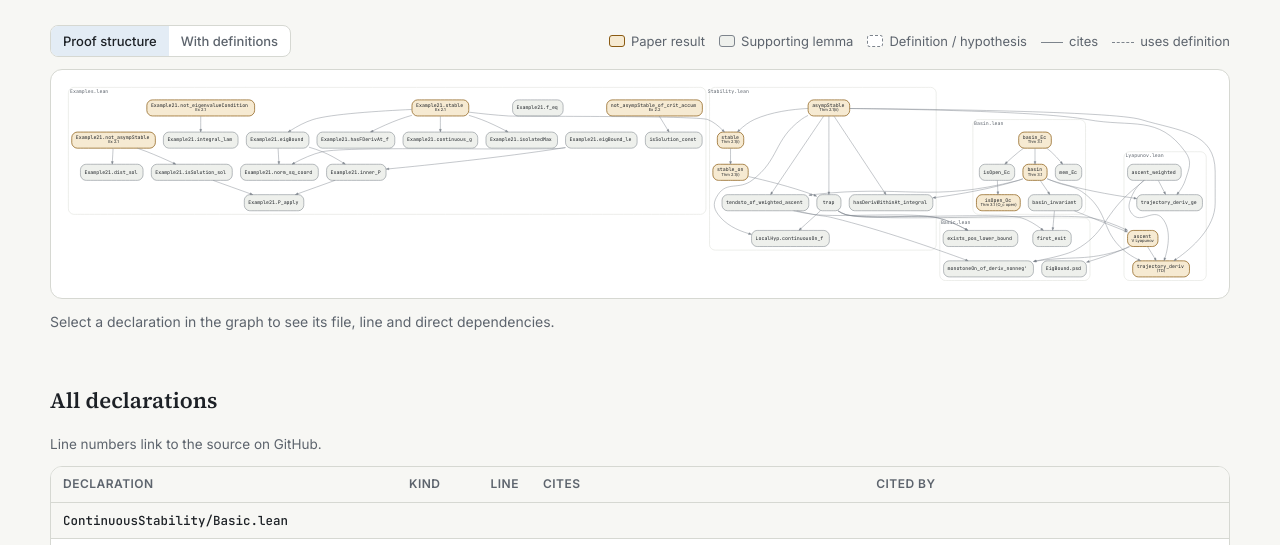
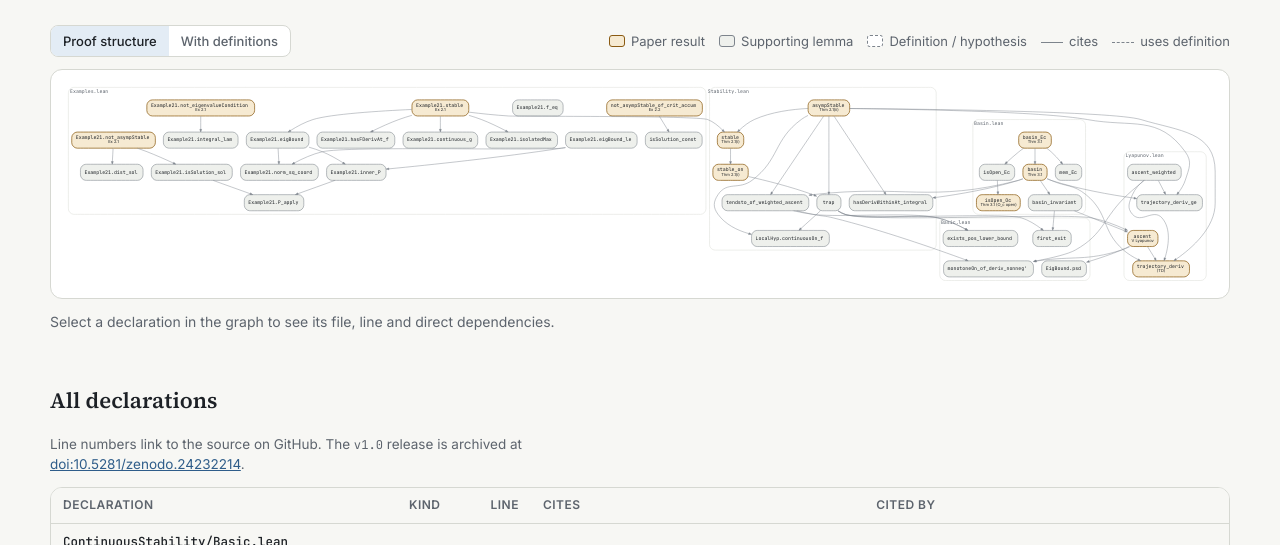
Before and after one commit to magbenji/continuous-modified-gradient-lean, a plain HTML site: page docs/index.html in a window 1280 px wide. Shown: the part 181-726 px from the top of the page. Drawn offline with Linux system fonts and the light colour scheme.

Commit message:
Add Zenodo DOI 10.5281/zenodo.24232214

```diff
--- a/docs/index.html
+++ b/docs/index.html
@@ -1703,7 +1703,7 @@ tr.file td{background:var(--bg);font-family:var(--mono);font-size:12.5px;color:v
 
   <section style="display:grid;gap:12px">
     <h2>All declarations</h2>
-    <p class="note">Line numbers link to the source on GitHub.</p>
+    <p class="note">Line numbers link to the source on GitHub. The <code>v1.0</code> release is archived at <a href="https://doi.org/10.5281/zenodo.24232214" target="_blank" rel="noopener">doi:10.5281/zenodo.24232214</a>.</p>
     <div class="tablewrap"><table>
       <thead><tr><th>Declaration</th><th>Kind</th><th>Line</th><th>Cites</th><th>Cited by</th></tr></thead>
       <tbody id="tbody"><tr class="file"><td colspan="5">ContinuousStability/Basic.lean</td></tr>
```
Also changed, not shown: scripts/dependency_graph_template.html (+1 -1 lines), 2 other files.
